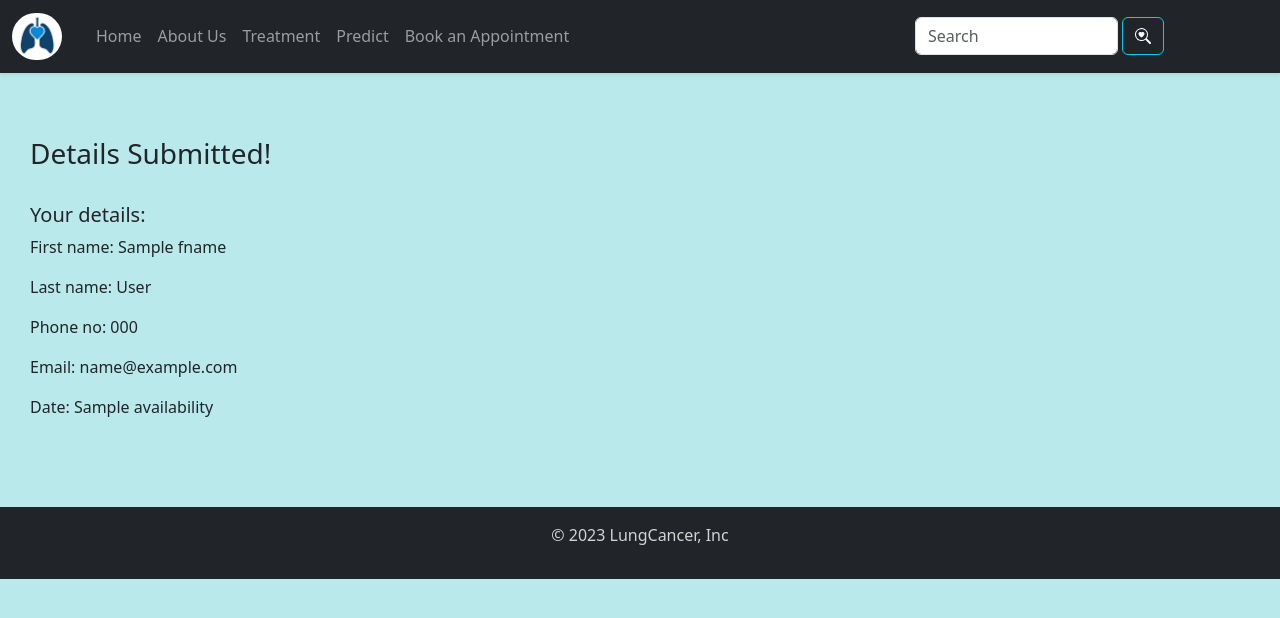
After one commit to alfiyaanware/lung-cancer-v2, a Flask app: template templates/contactform.html in a window 1280 px wide. The commit adds this page. Shown: the top 618 px of the page. Run offline with Flask 3, Linux system fonts and the light colour scheme; the template is opened without the code that fills it: most values are stand-ins (such as "Sample title", 1, 10 or a date in 2020).

Commit message:
Minor fixes

```diff
--- a/main.py
+++ b/main.py
@@ -1,4 +1,4 @@
-from flask import Flask, render_template
+from flask import Flask, render_template, request, jsonify
 from database import load_db, load_hospital_from_db
 
 app = Flask(__name__)
@@ -48,5 +48,12 @@ def results():
   return render_template('results.html')
 
 
+@app.route("/contactform", methods=['post'])
+def contact():
+  data = request.form
+  # add_contact_info(data)
+  return render_template('contactform.html', data=data)
+
+
 if __name__ == "__main__":
   app.run(host='0.0.0.0', debug=True)
--- /dev/null
+++ b/templates/contactform.html
@@ -0,0 +1,33 @@
+<!DOCTYPE html>
+<html lang="en">
+<head>
+    <meta charset="UTF-8">
+    <meta http-equiv="X-UA-Compatible" content="IE=edge">
+    <meta name="viewport" content="width=device-width, initial-scale=1.0">
+    <title>Contact Us - Submitted</title>
+    <link href="https://cdn.jsdelivr.net/npm/bootstrap@5.3.0-alpha1/dist/css/bootstrap.min.css" rel="stylesheet" integrity="sha384-GLhlTQ8iRABdZLl6O3oVMWSktQOp6b7In1Zl3/Jr59b6EGGoI1aFkw7cmDA6j6gD" crossorigin="anonymous">
+    <link rel="stylesheet" type="text/css" href="../static/mystyle.css">
+  <script src="../static/formvalues.js"></script>
+
+</head>
+<body>
+
+    {% include 'nav.html' %}
+    <br>
+
+  <br><br>
+  <Div style="margin-left:30px;">
+    <h3>Details Submitted!</h3>
+    <br>
+    <h5>Your details:</h5>
+    <p>First name: {{data['fname']}}</p>
+    <p>Last name: {{data['lname']}}</p>
+    <p>Phone no: {{data['pnumber']}}</p>
+    <p>Email: {{data['email']}}</p>
+    <p>Date: {{data['availability']}}</p>
+  </div>
+  <br><br>
+
+  {% include 'footer.html' %}
+</body>
+</html>
```
Also changed, not shown: database.py (+15 -1 lines), templates/bookappt.html (+5 -5 lines).
